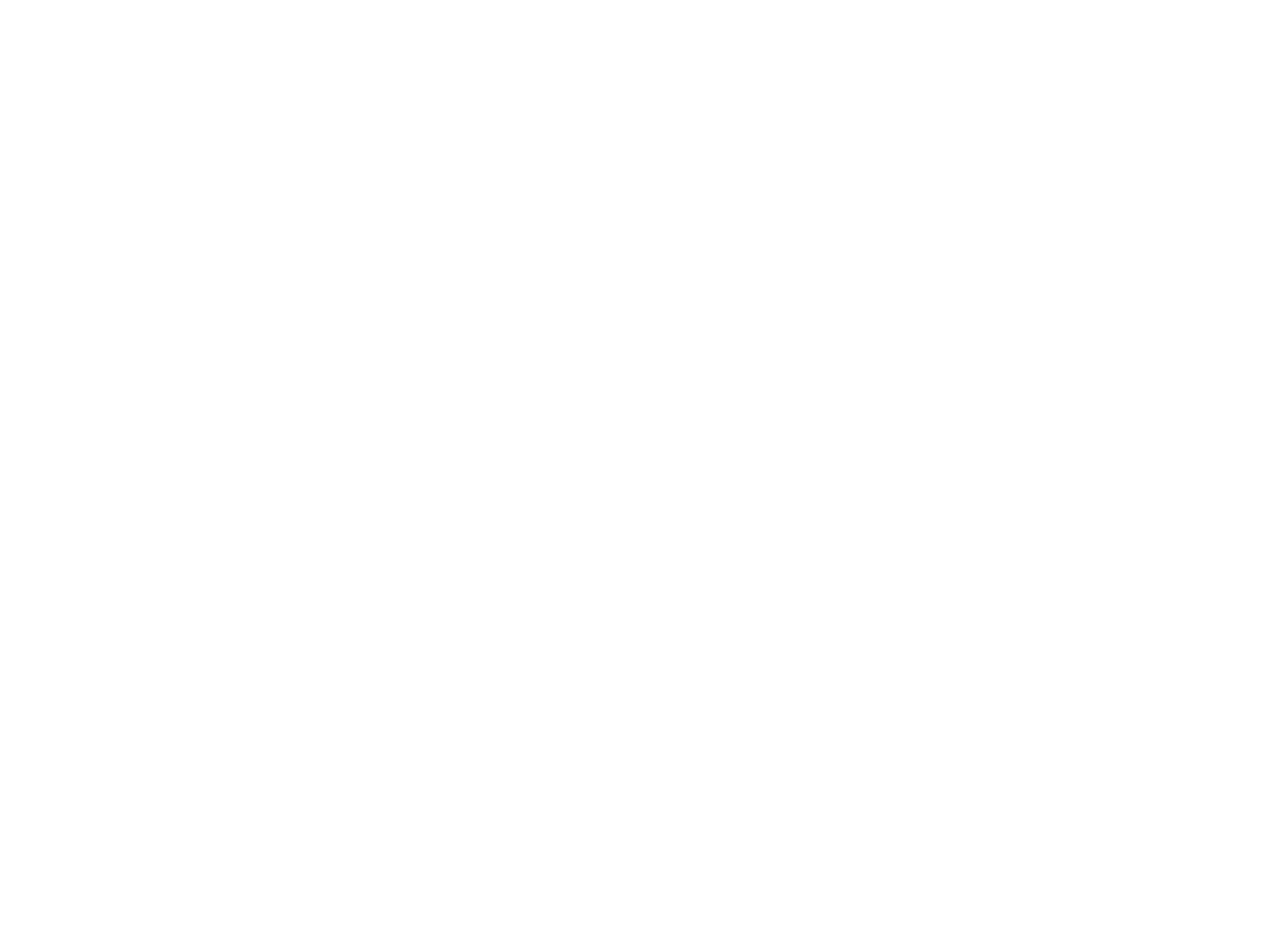
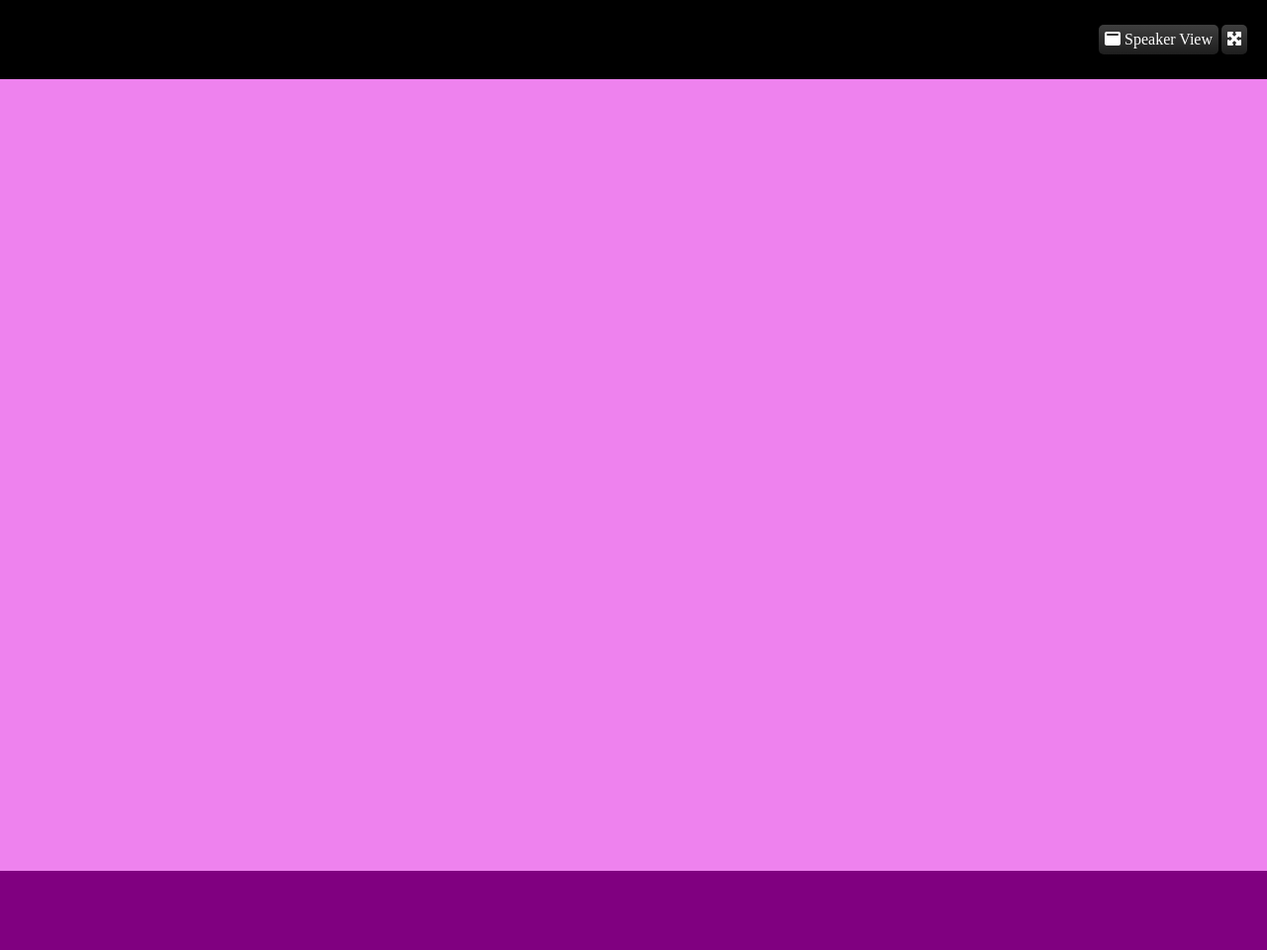
Before and after one commit to andrea-nuzzo/html-css-zoom, a plain HTML site: page index.html in a window 1280 px wide. Shown: the whole page at 99% size. Before the commit the page ends 800 px from the top, so only its background shows below. Drawn offline with Linux system fonts and the light colour scheme.

Commit message:
completed header

```diff
--- a/css/style.css
+++ b/css/style.css
@@ -1,9 +1,69 @@
+
 /* <--- COMMON ---> */
-
 *{
     margin: 0;
     padding: 0;
     box-sizing: border-box;
 }
+/* <--- END COMMON ---> */
 
-/* <--- END COMMON ---> */
+
+
+/* <--- START HEADER ---> */
+
+header{
+    height: 80px;
+    background-color: black;
+}
+
+.menu-window{
+    height: 100%;
+    display: flex;
+    justify-content: end;
+    align-items: center;
+}
+
+.speaker-view, .full-screen{
+    background: linear-gradient(0deg, rgba(30,30,30,1) 0%, rgba(62,62,62,1) 100%);
+    color: white;
+    padding: 6px;
+    border-radius: 5px;
+    margin-left: 3px;
+}
+
+.full-screen{
+    margin-right: 20px;
+}
+
+
+
+/* <--- END HEADER ---> */
+
+/* <--- START MAIN ---> */
+/* <--- END MAIN ---> */
+
+/* <--- START FOOTER ---> */
+/* <--- END FOOTER ---> */
+
+
+
+
+
+
+
+
+/* <--- START DEBUG ---> */
+
+
+.debug main{
+    height: 100vh;
+    background-color: violet;
+}
+
+
+.debug footer{
+    height: 80px;
+    background-color: purple;
+}
+
+/* <--- END DEBUG ---> */
--- a/index.html
+++ b/index.html
@@ -6,8 +6,36 @@
     <meta name="viewport" content="width=device-width, initial-scale=1.0">
     <title>Zoom</title>
     <link rel="stylesheet" href="css/style.css">
+    <link rel="stylesheet" href="https://cdnjs.cloudflare.com/ajax/libs/font-awesome/6.0.0-beta2/css/all.min.css" integrity="sha512-YWzhKL2whUzgiheMoBFwW8CKV4qpHQAEuvilg9FAn5VJUDwKZZxkJNuGM4XkWuk94WCrrwslk8yWNGmY1EduTA==" crossorigin="anonymous" referrerpolicy="no-referrer" />
 </head>
-<body>
+<body class="debug">
+
+    <!-- start header -->
+    <header>
+        <div class="menu-window">
+            <div class="speaker-view">
+                <i class="fas fa-window-maximize"></i>
+                <span> Speaker View</span>
+            </div>
+            <div class="full-screen">
+                <i class="fas fa-expand-arrows-alt"></i>
+            </div>
+        </div>
+    </header>
+    <!-- end header -->
+
+    <!-- start main -->
+    <main>
+
+    </main>
+    <!-- end main -->
+
+    <!-- start footer -->
+    <footer>
+
+    </footer>
+    <!-- end footer -->
+
 
 </body>
 </html>
```
